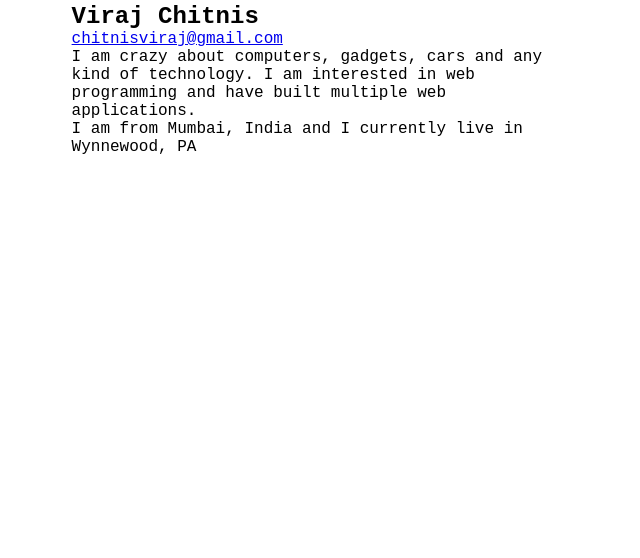
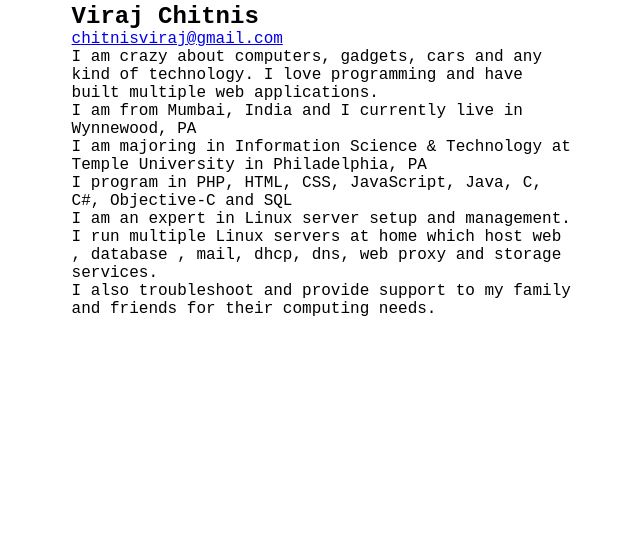
Before and after one commit to virajchitnis/virajchitnis.com, a PHP site: page / in a window 1280 px wide. Shown: the part 54-612 px from the top of the page, without its empty margins (633-1273 px from the left). Run offline with PHP 8.4, Linux system fonts and the light colour scheme.

Commit message:
Added more info about myself

```diff
--- a/index.php
+++ b/index.php
@@ -18,9 +18,13 @@
 								<h2>Viraj Chitnis</h2>
 								<p><a href="mailto:chitnisviraj@gmail.com">chitnisviraj@gmail.com</a></p>
 								<p>I am crazy about computers, gadgets, cars and any kind of technology.
-								I am interested in web programming and have built multiple web applications.</p>
+								I love programming and have built multiple web applications.</p>
 								<p>I am from Mumbai, India and I currently live in Wynnewood, PA</p>
-								<p></p>
+								<p>I am majoring in Information Science & Technology at Temple University in Philadelphia, PA</p>
+								<p>I program in PHP, HTML, CSS, JavaScript, Java, C, C#, Objective-C and SQL</p>
+								<p>I am an expert in Linux server setup and management. I run multiple Linux servers at home
+								which host web , database , mail, dhcp, dns, web proxy and storage services.</p>
+								<p>I also troubleshoot and provide support to my family and friends for their computing needs.</p>
 							</div>
 						</td>
 						<td class="body_table_data_right"></td>
```
